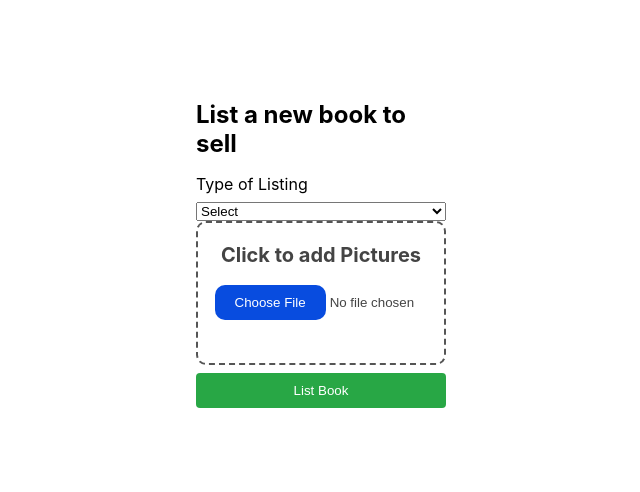
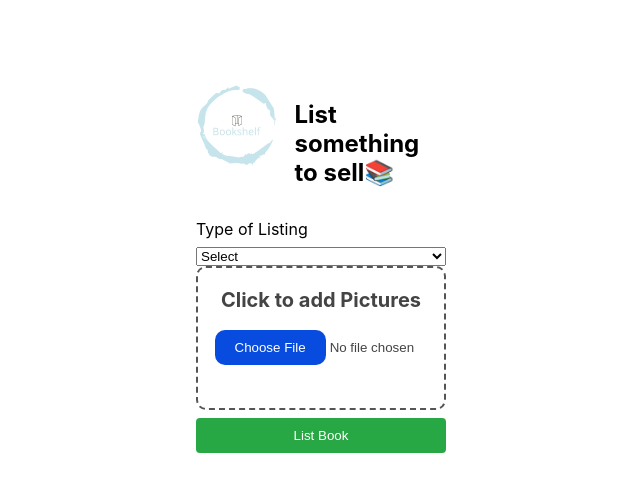
Before and after one commit to omaryossri2/DemoP2P, a React (Create React App) app in the folder my-app/: page /newListing in a window 1280 px wide. Shown: the top 492 px of the page, without its empty margins (319-959 px from the left). Built offline with nearby package versions, Linux system fonts and the light colour scheme.

Commit message:
minor fixes

```diff
--- a/my-app/src/pages/NewListingPage.js
+++ b/my-app/src/pages/NewListingPage.js
@@ -1,5 +1,6 @@
 import React, { useState } from 'react';
 import "./style/NewListingPage.css";
+import CompanyImage from '../resources/CompanyLogo.jpeg';
 
 const NewListingPage = () => {
   const [listingType, setListingType] = useState('');
@@ -35,14 +36,19 @@ const NewListingPage = () => {
 
   return (
     <div className='NewListingPage'>
-      <h1 className='header'>List a new book to sell</h1>
+      <div className='logo-header'>
+        <img src= {CompanyImage} className="comp-imagee" alt=""/>
+        <h1 className='header'>List something to sell📚</h1>
+      </div>
       <form onSubmit={handleSubmit}>
         <label htmlFor="listingType">Type of Listing</label>
         <select id="listingType" name="listingType" onChange={handleListingTypeChange} required>
           <option value="">Select</option>
-          <option value="teacherNotes">Teacher Notes</option>
-          <option value="teacherClassified">Teacher Classified</option>
-          <option value="pastPapers">Past Papers</option>
+          <option value="teacherNotes">IG Teacher Notes</option>
+          <option value="teacherClassified">IG Teacher Classified</option>
+          <option value="pastPapers">IG Past Papers</option>
+          <option value="nationalBook">National Books</option>
+          <option value="americanDiploma">American Diploma Books</option>
         </select>
         {listingType === 'teacherNotes' && (
           <>
--- a/my-app/src/pages/style/LandingPage.css
+++ b/my-app/src/pages/style/LandingPage.css
@@ -4,8 +4,9 @@
     flex-direction: column;
     align-items: center;
     justify-content: center;
-    height: 100%;
-    margin-top: 2rem;
+    height: 100svh;
+    margin-top: 4rem;
+    margin-bottom: 4rem;
   }
 
   /* Welcome Message Styles */
--- a/my-app/src/pages/style/NewListingPage.css
+++ b/my-app/src/pages/style/NewListingPage.css
@@ -3,9 +3,11 @@
     margin: 0 auto;
     margin-top: 4rem;
     padding: 20px;
+    height: 100 svh;
 }
 .header{
     font-size:x-large;
+    width: 100%;
 }
 .drop-container {
     position: relative;
@@ -58,3 +60,15 @@
     display: flex;
     flex-direction: row;
   }
+  .comp-imagee{
+    width: 33%;
+    height:33%;
+    margin: 0;
+    margin-right: 1rem;
+  }
+  .logo-header{
+    display: flex;
+    flex-direction: row;
+    max-width: 100%;
+    margin-bottom: 1rem;
+  }
--- a/my-app/src/pages/style/SignUpCard.css
+++ b/my-app/src/pages/style/SignUpCard.css
@@ -6,6 +6,7 @@
     border: 1px solid #ccc;
     border-radius: 8px;
     box-shadow: 0 0 10px rgba(0, 0, 0, 0.1);
+    height: 100 svh;
   }
 
   form {
@@ -40,7 +41,7 @@
     margin-top: 10rem;
     box-shadow: 0 0 10px rgba(0, 0, 0, 0.1);
     border-radius: 10%;
-    margin-top: 4rem;
+    margin-top: 2rem;
   }
   .SignUpPage{
     display: flex;
```
